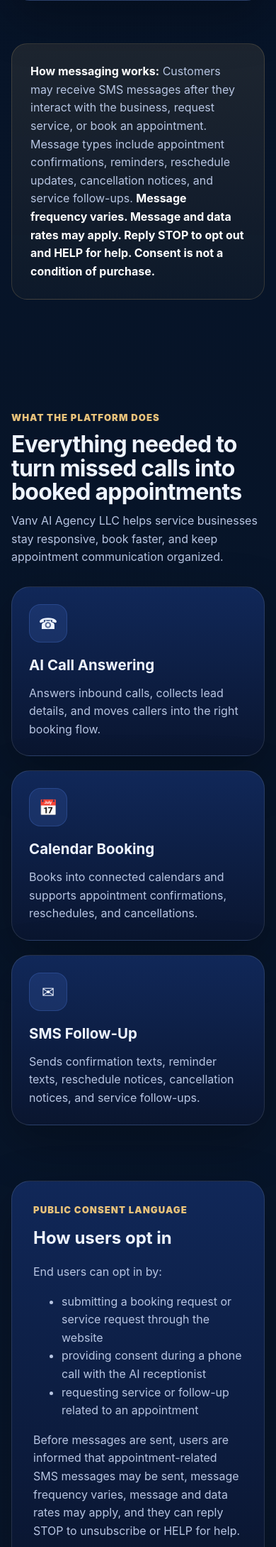
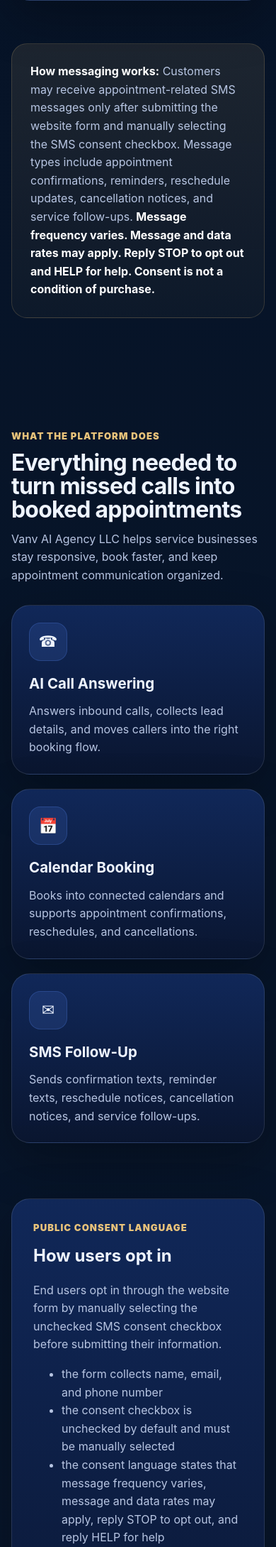
Before and after one commit to ProTmoney2231/vanv-ai-agency, a Flask app: page / in a window 390 px wide. Shown: the part 2283-4462 px from the top of the page at 71% size. Run offline with Flask 3, Linux system fonts and the light colour scheme.

Commit message:
Fix CTA: remove phone-call consent, align with website checkbox opt-in

```diff
--- a/templates/index.html
+++ b/templates/index.html
@@ -100,9 +100,9 @@
   <div class="container">
     <div class="callout">
       <p>
-        <strong>How messaging works:</strong> Customers may receive SMS messages after they interact with the business,
-        request service, or book an appointment. Message types include appointment confirmations, reminders,
-        reschedule updates, cancellation notices, and service follow-ups.
+        <strong>How messaging works:</strong> Customers may receive appointment-related SMS messages only after
+        submitting the website form and manually selecting the SMS consent checkbox. Message types include
+        appointment confirmations, reminders, reschedule updates, cancellation notices, and service follow-ups.
         <strong>Message frequency varies. Message and data rates may apply. Reply STOP to opt out and HELP for help.
         Consent is not a condition of purchase.</strong>
       </p>
@@ -143,16 +143,19 @@
     <div class="card card-pad">
       <div class="kicker">Public consent language</div>
       <h2 style="margin:0 0 14px">How users opt in</h2>
-      <p class="muted">End users can opt in by:</p>
+      <p class="muted">
+        End users opt in through the website form by manually selecting the unchecked SMS consent checkbox
+        before submitting their information.
+      </p>
       <ul class="muted">
-        <li>submitting a booking request or service request through the website</li>
-        <li>providing consent during a phone call with the AI receptionist</li>
-        <li>requesting service or follow-up related to an appointment</li>
+        <li>the form collects name, email, and phone number</li>
+        <li>the consent checkbox is unchecked by default and must be manually selected</li>
+        <li>the consent language states that message frequency varies, message and data rates may apply, reply STOP to opt out, and reply HELP for help</li>
+        <li>links to the Terms of Service and Privacy Policy are displayed next to the checkbox</li>
+        <li>consent is not a condition of purchase</li>
       </ul>
       <p class="muted">
-        Before messages are sent, users are informed that appointment-related SMS messages may be sent,
-        message frequency varies, message and data rates may apply, and they can reply STOP to unsubscribe
-        or HELP for help.
+        Vanv AI Agency LLC does not use purchased lists, shared consent, or third-party lead lists for appointment-related SMS messaging.
       </p>
     </div>
 
```
